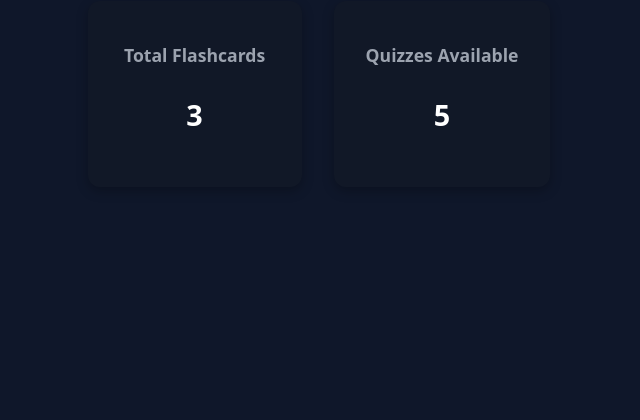
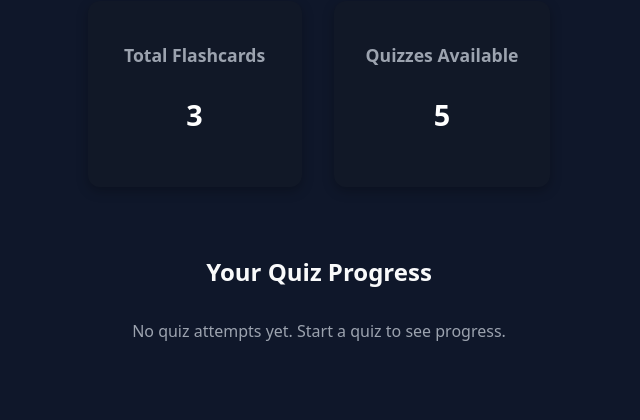
Before and after one commit to blackrexdl/flashcard_app, a Flask app: page / in a window 1280 px wide. Shown: the part 443-863 px from the top of the page, without its empty margins (321-961 px from the left). Before the commit the page ends 569 px from the top, so only its background shows below. Run offline with Flask 3, Linux system fonts and the light colour scheme.

Commit message:
`Added quiz settings and progress tracking features`

```diff
--- a/templates/index.html
+++ b/templates/index.html
@@ -19,7 +19,12 @@
       <p>5</p>
     </div>
   </div>
-
+  <div class="progress-section">
+    <h2>Your Quiz Progress</h2>
+    <div id="progressCards" class="progress-cards">
+      <p class="muted">No quiz attempts yet. Start a quiz to see progress.</p>
+    </div>
+  </div>
 </div>
 
 <style>
@@ -96,6 +101,78 @@
     font-weight: 700;
     color: #fff;
 }
+.progress-section {
+    width: 100%;
+    max-width: 900px;
+    margin-top: 1rem;
+}
+
+.progress-section h2 {
+    text-align: center;
+    color: #f9fafb;
+    margin-bottom: 1rem;
+}
+
+.progress-cards {
+    display: flex;
+    gap: 1.5rem;
+    flex-wrap: wrap;
+    justify-content: center;
+}
+
+.progress-card {
+    background-color: #020617;
+    color: #f9fafb;
+    padding: 1.2rem 1.5rem;
+    border-radius: 12px;
+    min-width: 220px;
+    box-shadow: 0 4px 14px rgba(0,0,0,0.35);
+    transition: transform 0.2s ease, box-shadow 0.2s ease;
+}
+
+.progress-card:hover {
+    transform: translateY(-4px);
+    box-shadow: 0 8px 20px rgba(0,0,0,0.45);
+}
+
+.progress-card h3 {
+    margin-bottom: 0.6rem;
+    font-size: 1.1rem;
+    color: #a5b4fc;
+}
+
+.progress-card p {
+    font-size: 0.95rem;
+    margin: 0.2rem 0;
+    color: #e5e7eb;
+}
+
+.muted {
+    color: #9ca3af;
+    text-align: center;
+}
 </style>
+<script>
+const container = document.getElementById("progressCards");
+const progress = JSON.parse(localStorage.getItem("quizProgress")) || {};
+const categories = Object.keys(progress);
+
+if (categories.length > 0) {
+  container.innerHTML = "";
+  categories.forEach(cat => {
+    const data = progress[cat];
+    const card = document.createElement("div");
+    card.className = "progress-card";
+    card.innerHTML = `
+      <h3>${cat}</h3>
+      <p>Attempts: ${data.attempts}</p>
+      <p>Best Score: ${data.best}</p>
+      <p>Last Score: ${data.last}</p>
+    `;
+    container.appendChild(card);
+  });
+}
+</script>
+</instructions>
 
 {% endblock %}
```
Also changed, not shown: templates/categories.html (+65 -1 lines).
